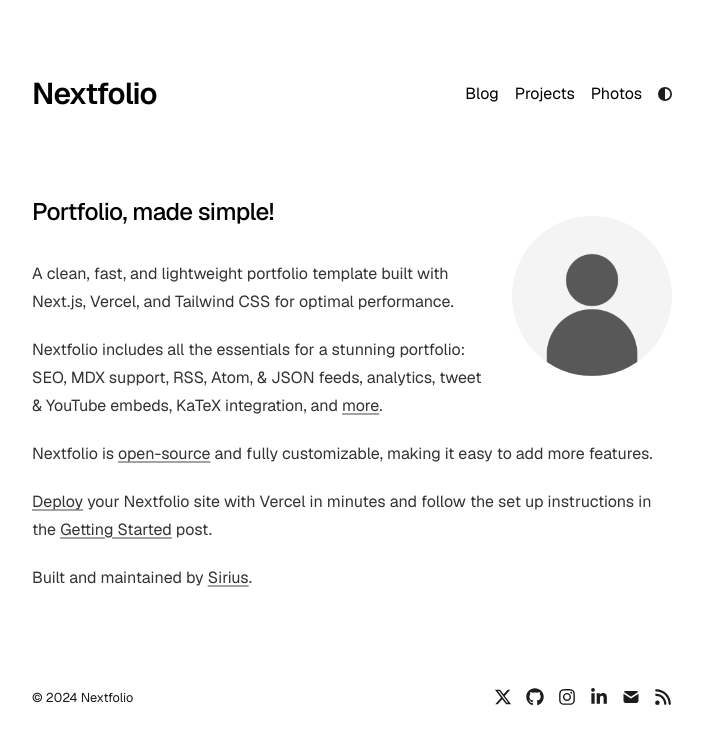
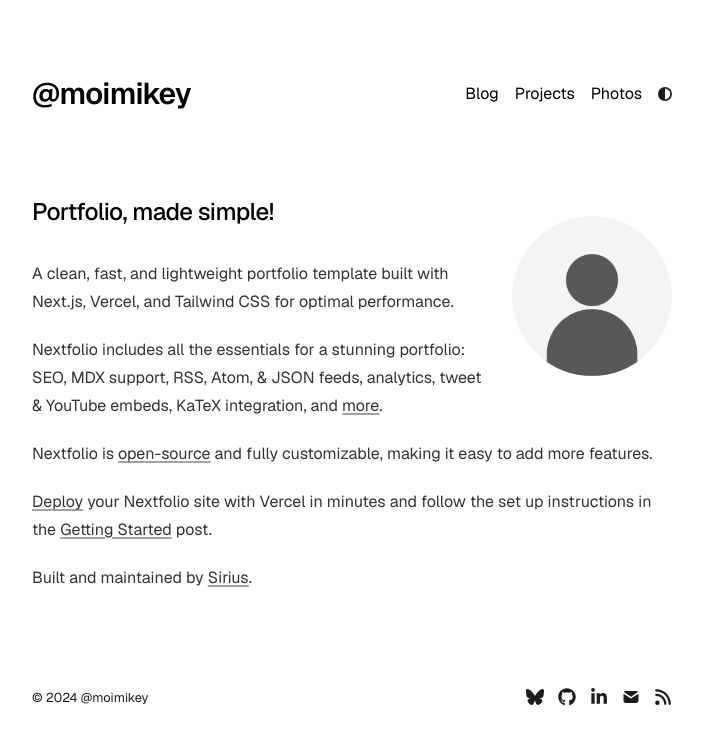
Before and after one commit to moimikey/mhz.lol, a Next.js app: page / in a window 1280 px wide. Shown: the top 744 px of the page, without its empty margins (288-991 px from the left). Built offline with nearby package versions, Linux system fonts and the light colour scheme.

Commit message:
update meta

```diff
--- a/app/components/footer.tsx
+++ b/app/components/footer.tsx
@@ -7,6 +7,7 @@ import {
   FaInstagram,
   FaRss,
   FaLinkedinIn,
+  FaBluesky,
 } from "react-icons/fa6";
 import { TbMailFilled } from "react-icons/tb";
 import { metaData, socialLinks } from "app/config";
@@ -24,9 +25,8 @@ function SocialLink({ href, icon: Icon }) {
 function SocialLinks() {
   return (
     <div className="flex text-lg gap-3.5 float-right transition-opacity duration-300 hover:opacity-90">
-      <SocialLink href={socialLinks.twitter} icon={FaXTwitter} />
+      <SocialLink href={socialLinks.bluesky} icon={FaBluesky} />
       <SocialLink href={socialLinks.github} icon={FaGithub} />
-      <SocialLink href={socialLinks.instagram} icon={FaInstagram} />
       <SocialLink href={socialLinks.linkedin} icon={FaLinkedinIn} />
       <SocialLink href={socialLinks.email} icon={TbMailFilled} />
       <a href="/rss.xml" target="_self">
@@ -42,7 +42,7 @@ export default function Footer() {
       <time>© {YEAR}</time>{" "}
       <a
         className="no-underline"
-        href={socialLinks.twitter}
+        href={socialLinks.bluesky}
         target="_blank"
         rel="noopener noreferrer"
       >
--- a/app/config.ts
+++ b/app/config.ts
@@ -1,16 +1,15 @@
 export const metaData = {
-  baseUrl: "https://nextfolio-template.vercel.app/",
-  title: "Nextfolio",
-  name: "Sirius",
+  baseUrl: "https://mhz.lol",
+  title: "@moimikey",
+  name: "Mchl Hzbrg",
   ogImage: "/opengraph-image.png",
   description:
-    "A clean, fast, and lightweight portfolio template built with Next.js, Vercel, and Tailwind CSS for optimal performance.",
+    ":)",
 };
 
 export const socialLinks = {
-  twitter: "https://x.com/1tssirius",
-  github: "https://github.com/1msirius/Nextfolio",
-  instagram: "https://www.instagram.com/",
-  linkedin: "https://www.linkedin.com/",
-  email: "mailto:example@gmail.com",
+  bluesky: "https://bsky.app/profile/mhz.lol",
+  github: "https://github.com/moimikey",
+  linkedin: "https://www.linkedin.com/in/mshertzberg",
+  email: "mailto:hello@mhz.lol",
 };
```
